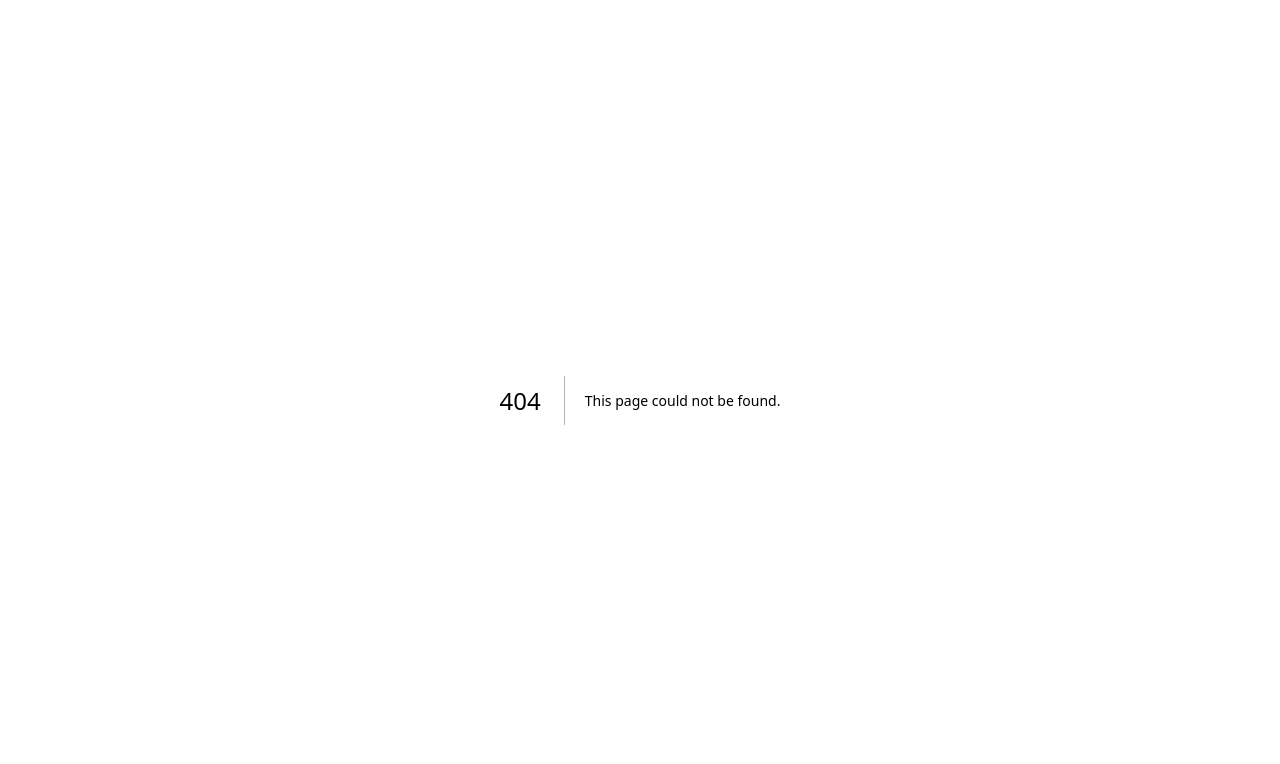
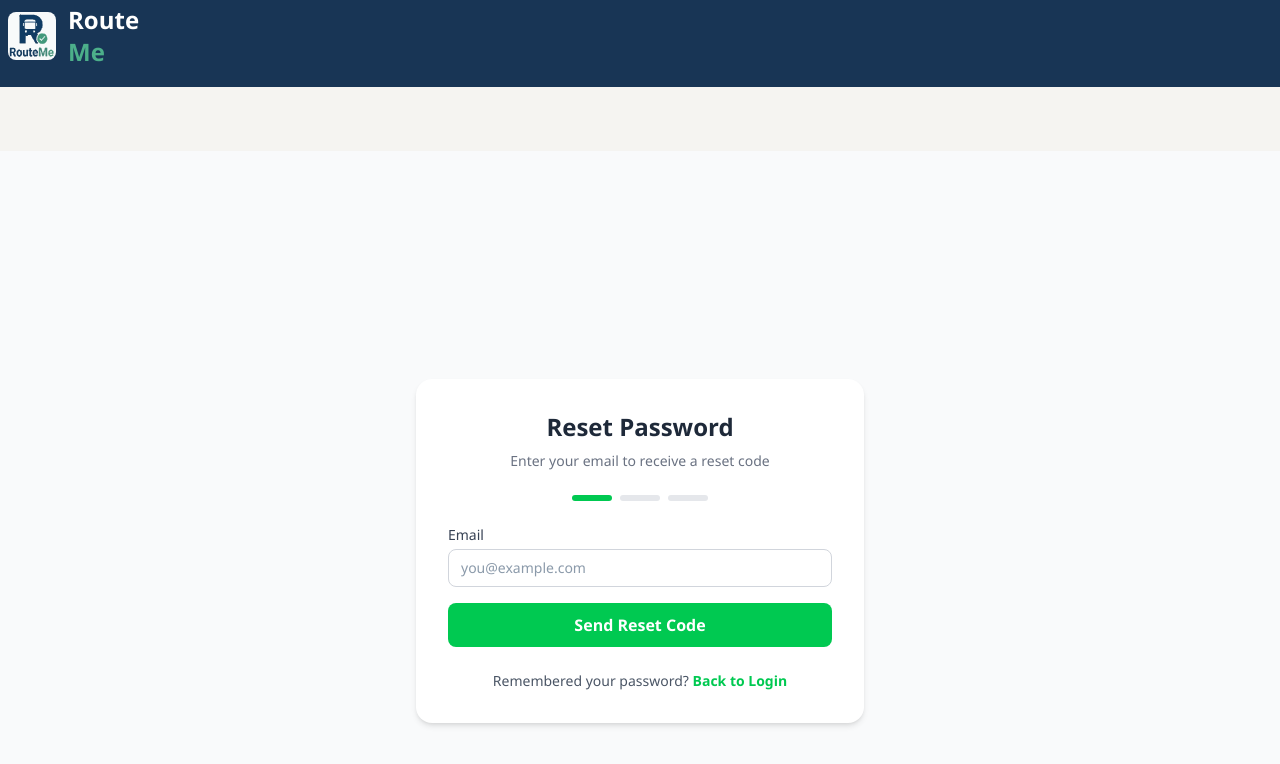
Before and after one commit to RouteMe-Transit/routeme-admin-web-frontend-, a Next.js app in the folder frontend/: page /reset-password in a window 1280 px wide. Before the commit this address had no page. Shown: the top 764 px of the page. Built offline with nearby package versions, Linux system fonts and the light colour scheme; no server answers.

Commit message:
Implemented Forgot password

```diff
--- a/frontend/app/(auth)/login/page.tsx
+++ b/frontend/app/(auth)/login/page.tsx
@@ -197,6 +197,17 @@ export default function LoginPage() {
             {errors.password && (
               <p className="text-red-500 text-sm mt-1">{errors.password}</p>
             )}
+            {role === "Passenger" && (
+          <p className="text-center text-sm mt-6 text-gray-600">
+            Forgot your password?{" "}
+            <a
+              href="/reset-password"
+              className="text-green-500 font-semibold hover:underline"
+            >
+              Reset Password
+            </a>
+          </p>
+        )}
           </div>
 
           {/* Login Button */}
--- /dev/null
+++ b/frontend/app/(auth)/reset-password/page.tsx
@@ -0,0 +1,255 @@
+"use client";
+import api from "@/app/services/api";
+import axios, { AxiosError } from "axios";
+import toast from "react-hot-toast";
+import { useState, FormEvent } from "react";
+import { useRouter } from "next/navigation";
+
+type Step = "email" | "otp" | "newPassword";
+
+export default function ResetPasswordPage() {
+  const router = useRouter();
+
+  const [step, setStep] = useState<Step>("email");
+  const [email, setEmail] = useState("");
+  const [otp, setOtp] = useState("");
+  const [newPassword, setNewPassword] = useState("");
+  const [confirmNewPassword, setConfirmNewPassword] = useState("");
+
+  const [loading, setLoading] = useState(false);
+  const [error, setError] = useState<string | null>(null);
+  const [info, setInfo] = useState<string | null>(null);
+
+  const getErrorMessage = (err: unknown) => {
+    if (axios.isAxiosError(err)) {
+      return (
+        err.response?.data?.message ||
+        err.response?.data?.errors?.[0]?.message ||
+        "Something went wrong. Please try again."
+      );
+    }
+    return "Something went wrong. Please try again.";
+  };
+
+  const handleSendCode = async (e: FormEvent) => {
+    e.preventDefault();
+    setError(null);
+    setInfo(null);
+    setLoading(true);
+    try {
+      const res = await api.post("/auth/forgot-password", { email });
+      setInfo(res.data?.message || "If an account exists for that email, a reset code has been sent.");
+      setStep("otp");
+    } catch (err) {
+      setError(getErrorMessage(err));
+    } finally {
+      setLoading(false);
+    }
+  };
+
+  const handleVerifyOtp = async (e: FormEvent) => {
+    e.preventDefault();
+    setError(null);
+    setInfo(null);
+    setLoading(true);
+    try {
+      await api.post("/auth/verify-reset-otp", { email, otp });
+      setStep("newPassword");
+    } catch (err) {
+      setError(getErrorMessage(err));
+    } finally {
+      setLoading(false);
+    }
+  };
+
+  const handleResetPassword = async (e: FormEvent) => {
+    e.preventDefault();
+    setError(null);
+
+    if (newPassword !== confirmNewPassword) {
+      setError("Passwords do not match");
+      return;
+    }
+
+    setLoading(true);
+    try {
+      await api.post("/auth/reset-password", {
+        email,
+        otp,
+        newPassword,
+        confirmNewPassword,
+      });
+      router.push("/login?reset=success");
+    } catch (err) {
+      setError(getErrorMessage(err));
+    } finally {
+      setLoading(false);
+    }
+  };
+
+  const handleResendCode = async () => {
+    setError(null);
+    setInfo(null);
+    setLoading(true);
+    try {
+      const res = await api.post("/auth/forgot-password", { email });
+      setInfo(res.data?.message || "A new code has been sent.");
+    } catch (err) {
+      setError(getErrorMessage(err));
+    } finally {
+      setLoading(false);
+    }
+  };
+
+  return (
+    <div className="min-h-screen flex items-center justify-center bg-gray-50 px-4">
+      <div className="w-full max-w-md bg-white rounded-2xl shadow-md p-8">
+        <h1 className="text-2xl font-bold text-center text-gray-800">
+          Reset Password
+        </h1>
+        <p className="text-center text-sm text-gray-500 mt-2">
+          {step === "email" && "Enter your email to receive a reset code"}
+          {step === "otp" && "Enter the 6-digit code we sent you"}
+          {step === "newPassword" && "Choose a new password"}
+        </p>
+
+        {/* Step indicator */}
+        <div className="flex items-center justify-center gap-2 mt-6 mb-2">
+          {(["email", "otp", "newPassword"] as Step[]).map((s, i) => (
+            <div
+              key={s}
+              className={`h-1.5 w-10 rounded-full ${
+                ["email", "otp", "newPassword"].indexOf(step) >= i
+                  ? "bg-green-500"
+                  : "bg-gray-200"
+              }`}
+            />
+          ))}
+        </div>
+
+        {error && (
+          <div className="mt-4 text-sm text-red-600 bg-red-50 border border-red-100 rounded-lg px-3 py-2">
+            {error}
+          </div>
+        )}
+        {info && !error && (
+          <div className="mt-4 text-sm text-green-700 bg-green-50 border border-green-100 rounded-lg px-3 py-2">
+            {info}
+          </div>
+        )}
+
+        {step === "email" && (
+          <form onSubmit={handleSendCode} className="mt-6 space-y-4">
+            <div>
+              <label htmlFor="email" className="block text-sm font-medium text-gray-700 mb-1">
+                Email
+              </label>
+              <input
+                id="email"
+                type="email"
+                required
+                value={email}
+                onChange={(e) => setEmail(e.target.value)}
+                placeholder="you@example.com"
+                className="w-full rounded-lg border border-gray-300 px-3 py-2 text-sm focus:outline-none focus:ring-2 focus:ring-green-500 focus:border-green-500"
+              />
+            </div>
+            <button
+              type="submit"
+              disabled={loading}
+              className="w-full bg-green-500 hover:bg-green-600 disabled:opacity-60 disabled:cursor-not-allowed text-white font-semibold py-2.5 rounded-lg transition-colors"
+            >
+              {loading ? "Sending..." : "Send Reset Code"}
+            </button>
+          </form>
+        )}
+
+        {step === "otp" && (
+          <form onSubmit={handleVerifyOtp} className="mt-6 space-y-4">
+            <div>
+              <label htmlFor="otp" className="block text-sm font-medium text-gray-700 mb-1">
+                6-digit code
+              </label>
+              <input
+                id="otp"
+                type="text"
+                inputMode="numeric"
+                pattern="\d{6}"
+                maxLength={6}
+                required
+                value={otp}
+                onChange={(e) => setOtp(e.target.value.replace(/\D/g, "").slice(0, 6))}
+                placeholder="••••••"
+                className="w-full rounded-lg border border-gray-300 px-3 py-2 text-sm text-center tracking-[0.5em] font-semibold focus:outline-none focus:ring-2 focus:ring-green-500 focus:border-green-500"
+              />
+            </div>
+            <button
+              type="submit"
+              disabled={loading || otp.length !== 6}
+              className="w-full bg-green-500 hover:bg-green-600 disabled:opacity-60 disabled:cursor-not-allowed text-white font-semibold py-2.5 rounded-lg transition-colors"
+            >
+              {loading ? "Verifying..." : "Verify Code"}
+            </button>
+            <button
+              type="button"
+              onClick={handleResendCode}
+              disabled={loading}
+              className="w-full text-sm text-green-600 hover:underline disabled:opacity-60"
+            >
+              Resend code
+            </button>
+          </form>
+        )}
+
+        {step === "newPassword" && (
+          <form onSubmit={handleResetPassword} className="mt-6 space-y-4">
+            <div>
+              <label htmlFor="newPassword" className="block text-sm font-medium text-gray-700 mb-1">
+                New password
+              </label>
+              <input
+                id="newPassword"
+                type="password"
+                required
+                minLength={8}
+                value={newPassword}
+                onChange={(e) => setNewPassword(e.target.value)}
+                placeholder="At least 8 characters"
+                className="w-full rounded-lg border border-gray-300 px-3 py-2 text-sm focus:outline-none focus:ring-2 focus:ring-green-500 focus:border-green-500"
+              />
+            </div>
+            <div>
+              <label htmlFor="confirmNewPassword" className="block text-sm font-medium text-gray-700 mb-1">
+                Confirm new password
+              </label>
+              <input
+                id="confirmNewPassword"
+                type="password"
+                required
+                minLength={8}
+                value={confirmNewPassword}
+                onChange={(e) => setConfirmNewPassword(e.target.value)}
+                placeholder="Re-enter new password"
+                className="w-full rounded-lg border border-gray-300 px-3 py-2 text-sm focus:outline-none focus:ring-2 focus:ring-green-500 focus:border-green-500"
+              />
+            </div>
+            <button
+              type="submit"
+              disabled={loading}
+              className="w-full bg-green-500 hover:bg-green-600 disabled:opacity-60 disabled:cursor-not-allowed text-white font-semibold py-2.5 rounded-lg transition-colors"
+            >
+              {loading ? "Resetting..." : "Reset Password"}
+            </button>
+          </form>
+        )}
+
+        <p className="text-center text-sm mt-6 text-gray-600">
+          Remembered your password?{" "}
+          <a href="/login" className="text-green-500 font-semibold hover:underline">
+            Back to Login
+          </a>
+        </p>
+      </div>
+    </div>
+  );
+}
```
